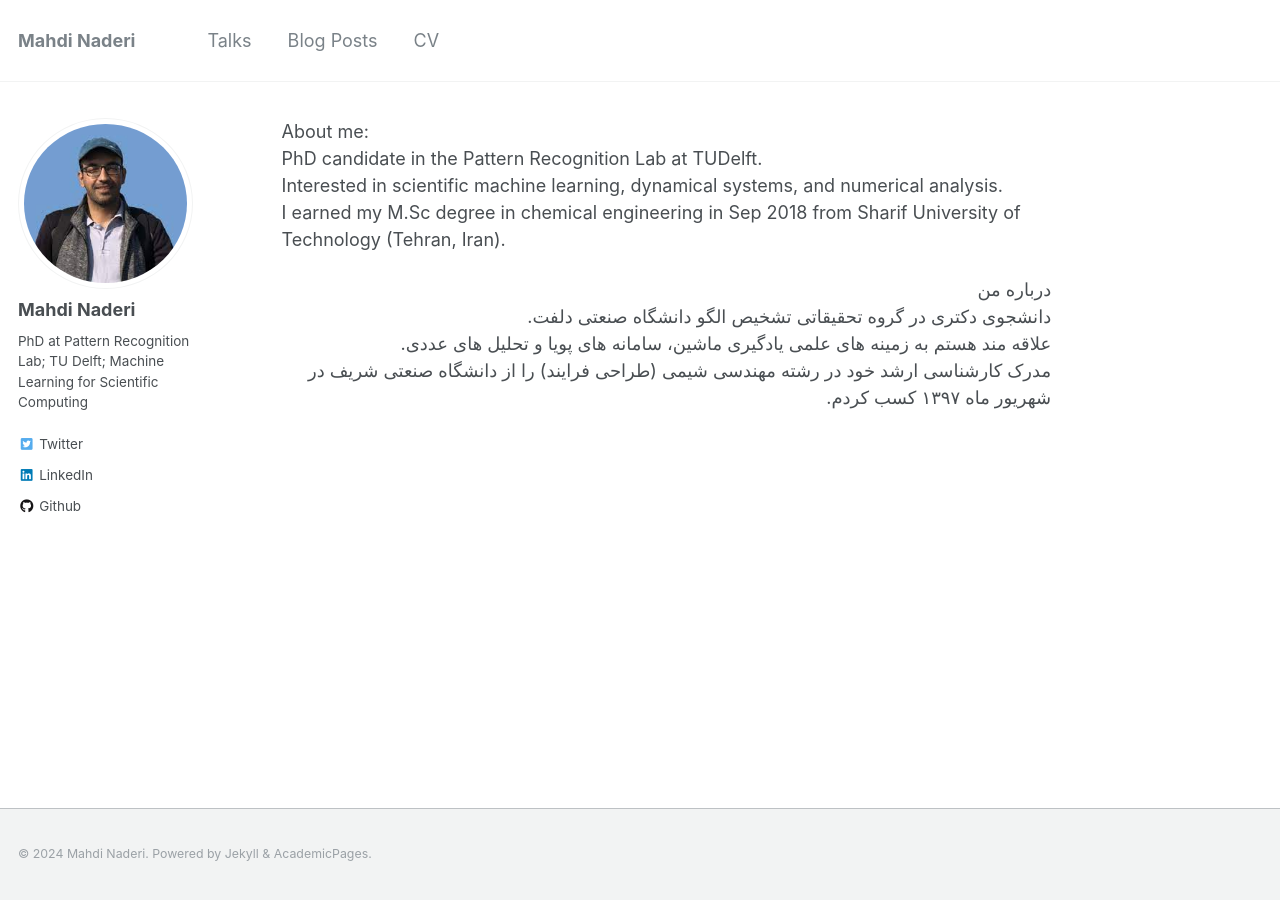
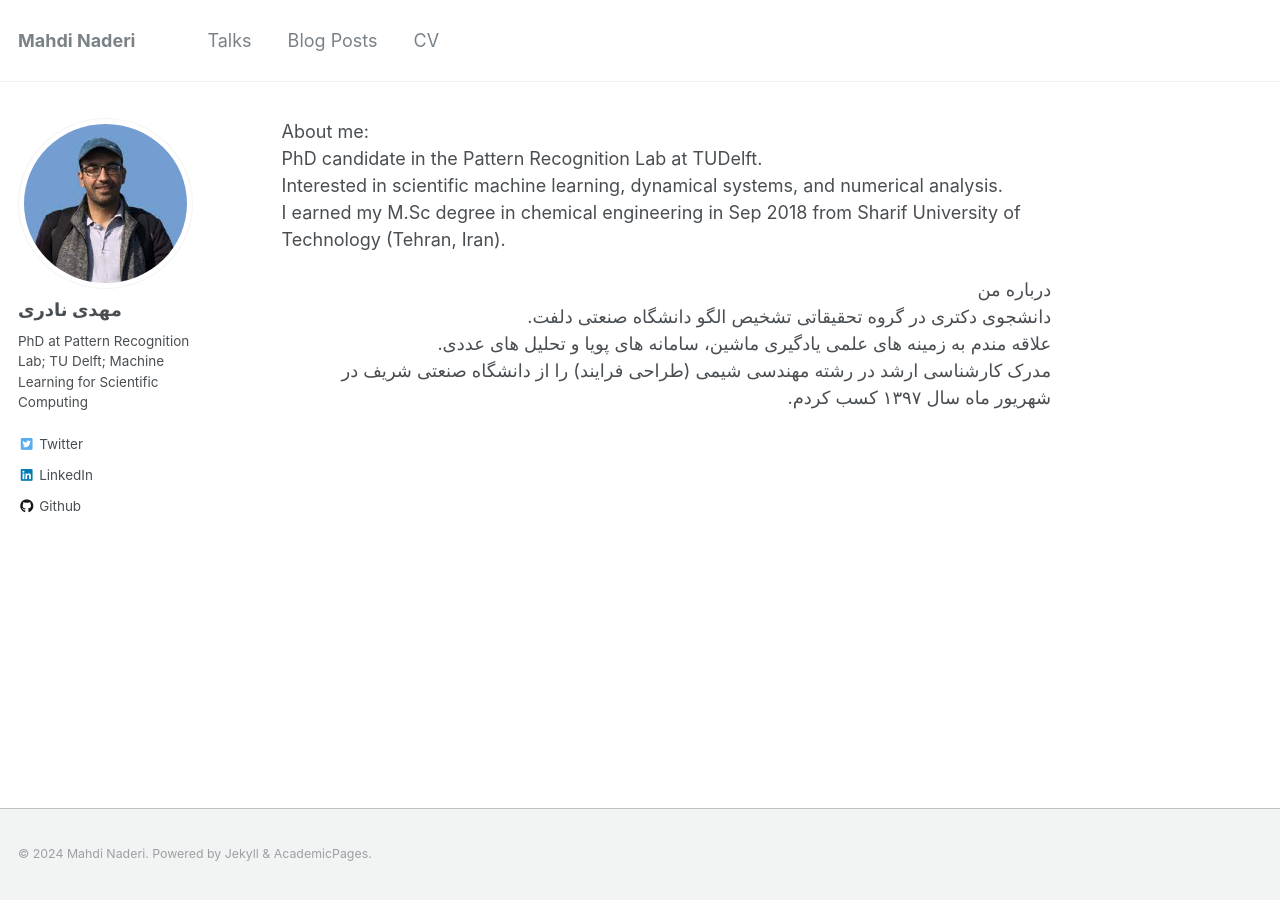
Before and after one commit to mnaderib/mnaderib.github.io, a Jekyll site: the page built from _pages/about.md, in a window 1280 px wide. Built offline with Jekyll 4.4.1, drawn with Linux system fonts in a browser that asks for light colours.

Commit message:
updates on about and name

```diff
--- a/_config.yml
+++ b/_config.yml
@@ -80,7 +80,7 @@ analytics:
 
 # Site Author
 author:
-  name             : "Mahdi Naderi"
+  name             : "مهدی نادری"
   avatar           : "mahdinaderi.jpeg"
   bio              : "PhD at Pattern Recognition Lab; TU Delft; Machine Learning for Scientific Computing"
   location         :
--- a/_pages/about.md
+++ b/_pages/about.md
@@ -17,5 +17,5 @@ I earned my M.Sc degree in chemical engineering in Sep 2018 from Sharif Universi
 درباره من
  <br />
 دانشجوی دکتری در گروه تحقیقاتی تشخیص الگو دانشگاه صنعتی دلفت. <br />
-علاقه مند هستم به زمینه های علمی یادگیری ماشین، سامانه های پویا و تحلیل های عددی. <br />
-مدرک کارشناسی ارشد خود در رشته مهندسی شیمی (طراحی فرایند) را از دانشگاه صنعتی شریف در شهریور ماه ۱۳۹۷ کسب کردم.
+علاقه مندم به زمینه های علمی یادگیری ماشین، سامانه های پویا و تحلیل های عددی. <br />
+مدرک کارشناسی ارشد در رشته مهندسی شیمی (طراحی فرایند) را از دانشگاه صنعتی شریف در شهریور ماه سال ۱۳۹۷ کسب کردم.
```
